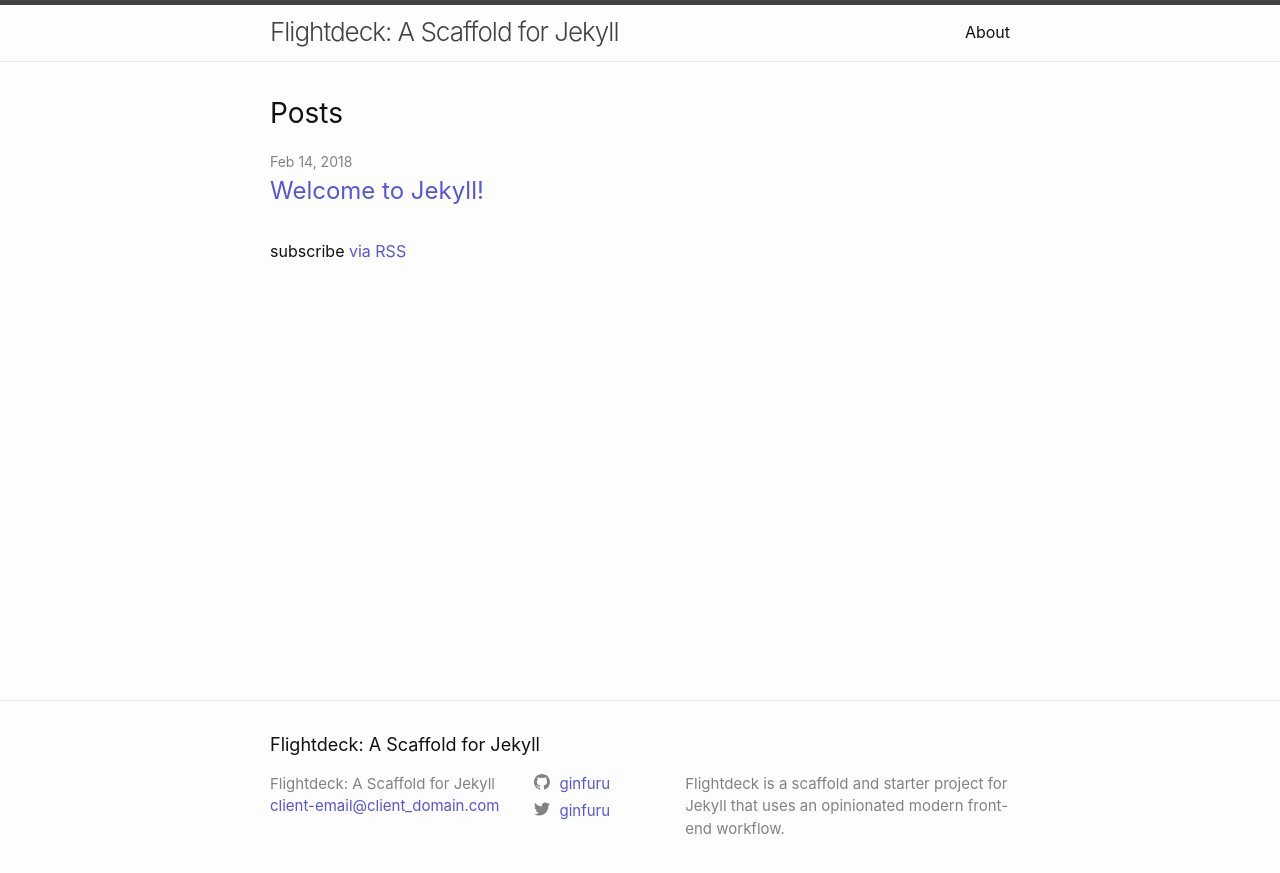
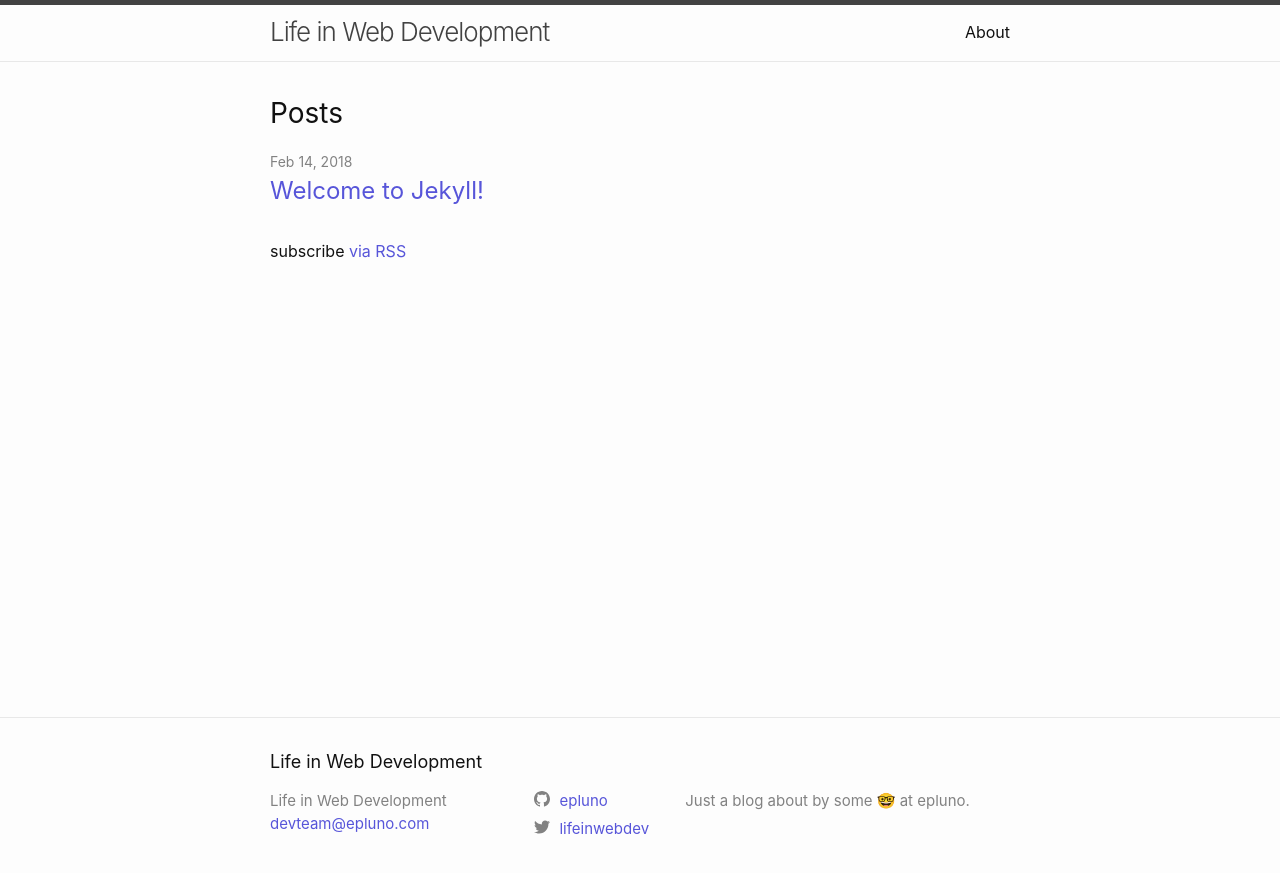
Before and after one commit to epluno/devblog, a Jekyll site: the page built from index.md, in a window 1280 px wide. Shown: the top 873 px of the page. Built offline with Jekyll 4.4.1, drawn with Linux system fonts in a browser that asks for light colours.

Commit message:
minor configuration for jekyll and fd manifest

```diff
--- a/_config.yml
+++ b/_config.yml
@@ -13,14 +13,15 @@
 # you will see them accessed via {{ site.title }}, {{ site.email }}, and so on.
 # You can create any custom variable you would like, and they will be accessible
 # in the templates via {{ site.myvariable }}.
-title: 'Flightdeck: A Scaffold for Jekyll'
-email: client-email@client_domain.com
+title: 'Life in Web Development'
+email: devteam@epluno.com
 description: >
-  Flightdeck is a scaffold and starter project for Jekyll that uses an opinionated modern front-end workflow.
+  Just a blog about by some 🤓 at epluno.
 baseurl: '' # the subpath of your site, e.g. /blog
-url: '' # the base hostname & protocol for your site, e.g. http://example.com
-twitter_username: ginfuru
-github_username: ginfuru
+url: 'https://lifeinweb.dev' # the base hostname & protocol for your site, e.g. http://example.com
+
+twitter_username: lifeinwebdev
+github_username: epluno
 
 # SEO
 #image: /assets/images/open_graph_image.png
@@ -28,7 +29,7 @@ gaCode: # UA-XXXXXXXX-XX
 
 # Build settings
 markdown: kramdown
-incremental: true
+incremental: false
 plugins:
   - jekyll-feed
   - jekyll-seo-tag
```
Also changed, not shown: flightdeck.manifest.js (+14 -14 lines).
